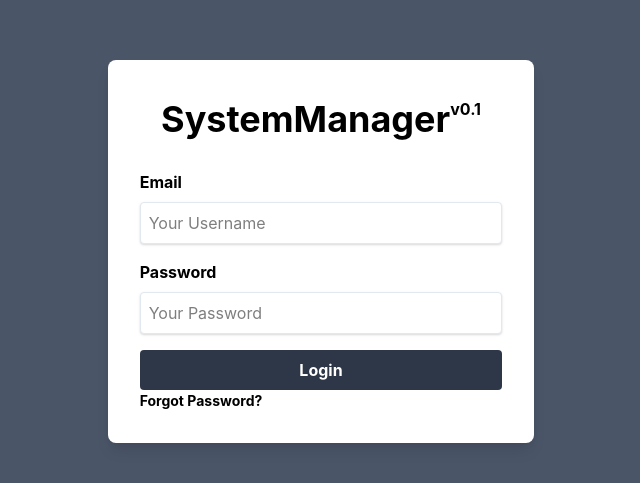
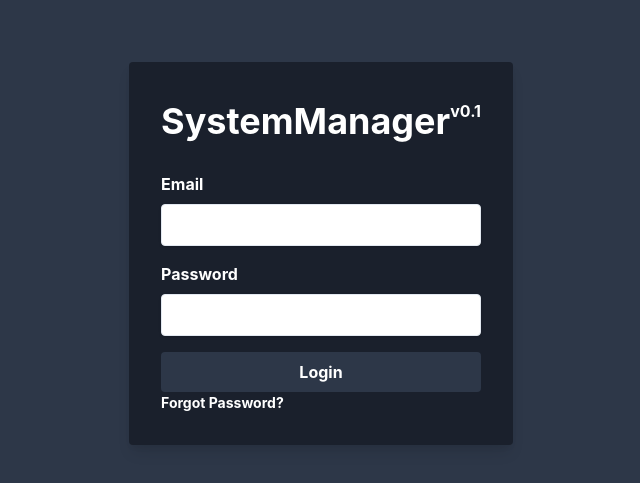
Before and after one commit to systemmanager-io/Panel, a React (Create React App) app: page /login in a window 1280 px wide. Shown: the part 137-620 px from the top of the page, without its empty margins (319-959 px from the left). Built offline with nearby package versions, Linux system fonts and the light colour scheme.

Commit message:
Changed login to be black as well

```diff
--- a/src/pages/login/login.js
+++ b/src/pages/login/login.js
@@ -1,6 +1,7 @@
 import React, {Component} from 'react';
 import LoginLayout from "../../layouts/LoginLayout";
 import {Link} from "react-router-dom";
+import Card from "../../components/components/card";
 
 export default class Login extends Component {
 
@@ -14,10 +15,9 @@ export default class Login extends Component {
     render() {
         return (
             <LoginLayout>
-                <div className="bg-gray-700 h-screen font-sans">
+                <div className="bg-gray-800 h-screen font-sans">
                     <div className="container mx-auto h-full flex justify-center items-center">
-                        <div className="w-full sm:w-6/12 lg:w-4/12">
-                            <div className="p-8 bg-white mb-6 rounded-lg shadow-lg">
+                        <Card className="p-8 mb-6" color="">
                             <h1 className="font-hairline text-4xl mb-6 font-bold text-center">SystemManager<span
                                 className="text-base align-text-top">v0.1</span></h1>
                             <div hidden={this.state.waitingForToken}>
@@ -55,9 +55,7 @@ export default class Login extends Component {
                                     Forgot Password?
                                 </Link>
                             </div>
-
-                            </div>
-                        </div>
+                        </Card>
                     </div>
                 </div>
             </LoginLayout>
```
Lines whose indentation alone changed are shown as unchanged.
